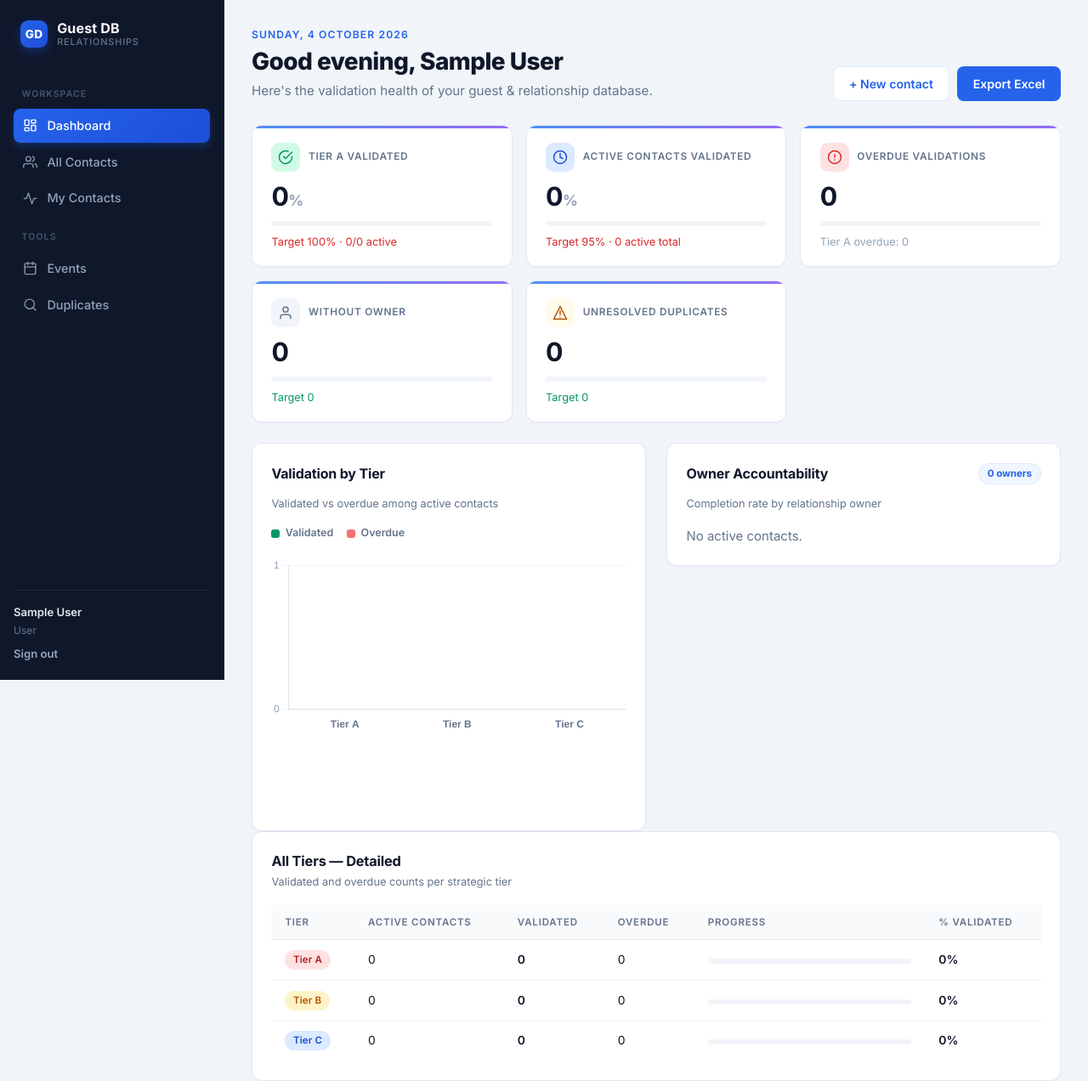
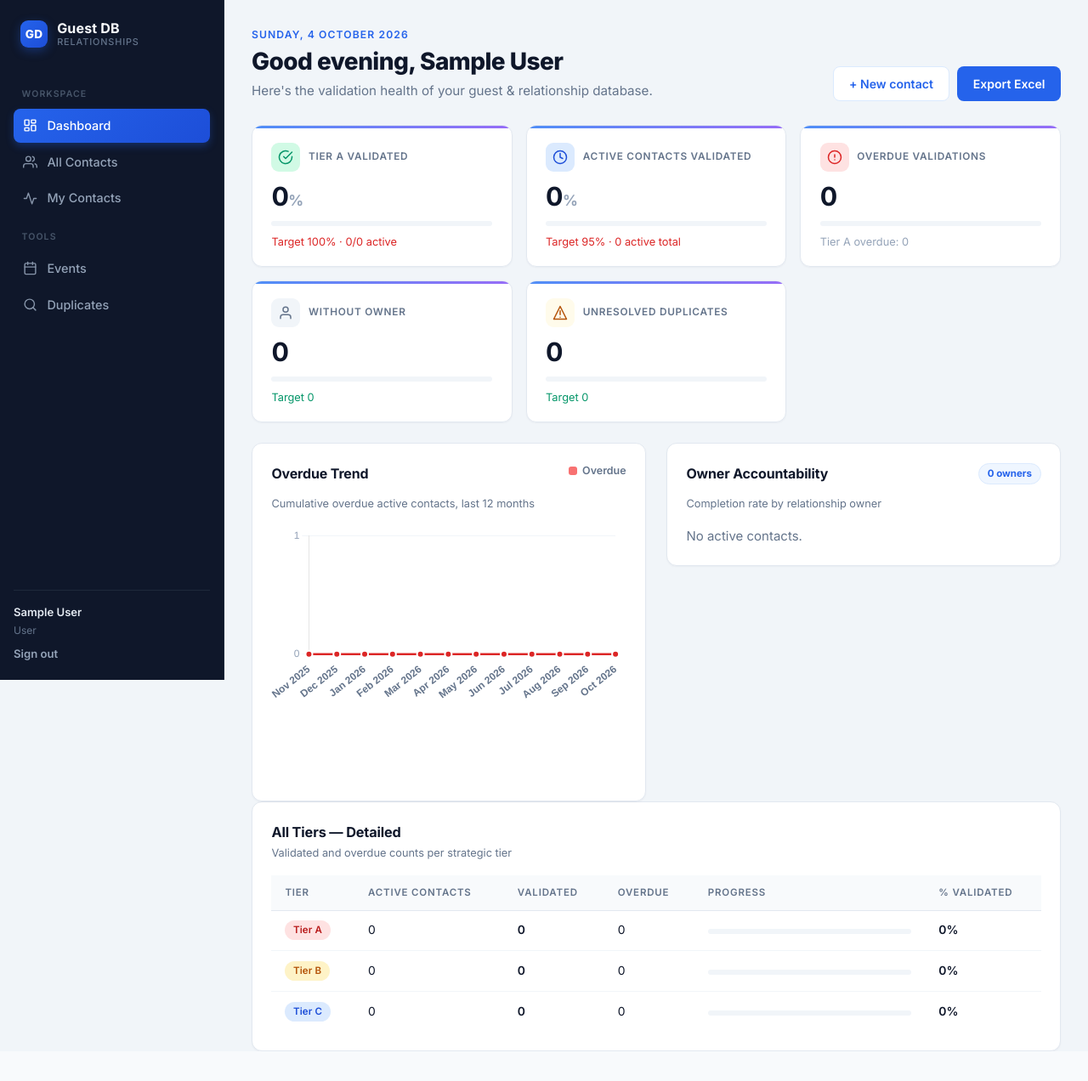
Before and after one commit to dilanosin/guestdb-app, a Django app: page / in a window 1280 px wide. Shown: the whole page at 85% size. After the commit the page ends 1237 px from the top, so only its background shows below. Run offline with Django 5.2, Linux system fonts and the light colour scheme; the visitor is signed in with stand-in values (Sample User, id 1); data comes from the database, SQL or seed files in the repository; data that the repository does not hold is empty.

Commit message:
Replace tier bar chart with 12-month overdue trend line graph

```diff
--- a/contacts/templates/contacts/dashboard.html
+++ b/contacts/templates/contacts/dashboard.html
@@ -85,16 +85,15 @@
   <div class="card chart-card">
     <div class="card-title-row">
       <div>
-        <h2>Validation by Tier</h2>
-        <p class="card-sub">Validated vs overdue among active contacts</p>
+        <h2>Overdue Trend</h2>
+        <p class="card-sub">Cumulative overdue active contacts, last {{ trend.months }} months</p>
       </div>
       <div class="chart-legend">
-        <span><i class="dot dot-green"></i>Validated</span>
         <span><i class="dot dot-red"></i>Overdue</span>
       </div>
     </div>
     <div class="chart-box">
-      <canvas id="tierChart" height="300"></canvas>
+      <canvas id="overdueChart" height="300"></canvas>
     </div>
   </div>
 
@@ -165,26 +164,25 @@
 
 {% block scripts %}
 <script>
-  new Chart(document.getElementById('tierChart'), {
-    type: 'bar',
+  new Chart(document.getElementById('overdueChart'), {
+    type: 'line',
     data: {
-      labels: ['Tier A', 'Tier B', 'Tier C'],
+      labels: {{ trend.labels_json|safe }},
       datasets: [
         {
-          label: 'Validated',
-          data: [{{ kpis.tier_validation.A.validated }}, {{ kpis.tier_validation.B.validated }}, {{ kpis.tier_validation.C.validated }}],
-          backgroundColor: '#059669',
-          hoverBackgroundColor: '#047857',
-          borderRadius: 6,
-          maxBarThickness: 46
-        },
-        {
           label: 'Overdue',
-          data: [{{ kpis.tier_validation.A.overdue }}, {{ kpis.tier_validation.B.overdue }}, {{ kpis.tier_validation.C.overdue }}],
-          backgroundColor: '#f87171',
-          hoverBackgroundColor: '#dc2626',
-          borderRadius: 6,
-          maxBarThickness: 46
+          data: {{ trend.counts_json|safe }},
+          borderColor: '#dc2626',
+          backgroundColor: 'rgba(248, 113, 113, 0.15)',
+          hoverBorderColor: '#b91c1c',
+          borderWidth: 2.5,
+          pointRadius: 4,
+          pointHoverRadius: 6,
+          pointBackgroundColor: '#dc2626',
+          pointBorderColor: '#ffffff',
+          pointBorderWidth: 2,
+          tension: 0.3,
+          fill: true
         }
       ]
     },
@@ -192,6 +190,7 @@
       responsive: true,
       maintainAspectRatio: true,
       aspectRatio: 2,
+      interaction: { mode: 'index', intersect: false },
       plugins: {
         legend: { display: false },
         tooltip: {
@@ -200,7 +199,10 @@
           bodyColor: '#f8fafc',
           padding: 10,
           cornerRadius: 8,
-          displayColors: true
+          displayColors: false,
+          callbacks: {
+            label: (ctx) => ctx.parsed.y + ' overdue'
+          }
         }
       },
       scales: {
--- a/contacts/views.py
+++ b/contacts/views.py
@@ -1,3 +1,6 @@
+import json
+from datetime import timedelta
+
 from django.contrib import messages
 from django.contrib.auth.decorators import login_required
 from django.contrib.auth.mixins import PermissionRequiredMixin
@@ -60,6 +63,50 @@ def get_kpis():
         "unresolved_duplicates": len(find_duplicates()),
     }
     return kpis
+
+
+def overdue_trend(months=12):
+    """Cumulative overdue active contacts at each month end, oldest first.
+
+    A contact counts as overdue at time T when T is past its
+    last_validated_at + tier SLA. Status is evaluated as of today, so a
+    contact since archived or deactivated is excluded from every month.
+    """
+    now = timezone.localtime(timezone.now())
+
+    sla_by_tier = {
+        Contact.Tier.TIER_A: Contact.VALIDATION_DAYS[Contact.Tier.TIER_A],
+        Contact.Tier.TIER_B: Contact.VALIDATION_DAYS[Contact.Tier.TIER_B],
+        Contact.Tier.TIER_C: Contact.VALIDATION_DAYS[Contact.Tier.TIER_C],
+    }
+    due_dates = [
+        last_validated_at + timedelta(days=sla_by_tier[tier])
+        for last_validated_at, tier in Contact.objects.filter(
+            status=Contact.Status.ACTIVE
+        ).values_list("last_validated_at", "tier")
+    ]
+
+    # One point per month, oldest first. The final point is `now` so the last
+    # value matches the live overdue KPI exactly; earlier points sit at the start
+    # of each calendar month. Stepping back a month first means the current
+    # month is represented only by the live point, so no label repeats.
+    month_starts = []
+    cursor = (now.replace(day=1, hour=0, minute=0, second=0, microsecond=0)
+              - timedelta(days=1)).replace(day=1)
+    for _ in range(months - 1):
+        month_starts.append(cursor)
+        cursor = (cursor - timedelta(days=1)).replace(day=1)
+    month_starts.reverse()
+    anchors = month_starts + [now]
+
+    counts = [sum(1 for due in due_dates if anchor > due) for anchor in anchors]
+    labels = [a.strftime("%b %Y") for a in anchors]
+
+    return {
+        "labels_json": json.dumps(labels),
+        "counts_json": json.dumps(counts),
+        "months": months,
+    }
 
 
 def find_duplicates():
@@ -126,8 +173,6 @@ def dashboard(request):
                 "pct": round((tv["validated"] / tv["total"] * 100) if tv["total"] else 0, 1),
             }
         )
-    from django.utils import timezone
-
     hour = timezone.localtime(timezone.now()).hour
     if hour < 12:
         greeting = "Good morning"
@@ -142,6 +187,7 @@ def dashboard(request):
             "kpis": kpis,
             "tiers": tiers,
             "owners": owner_breakdown(),
+            "trend": overdue_trend(),
             "greeting": greeting,
             "today": timezone.localtime(timezone.now()),
         },
```
